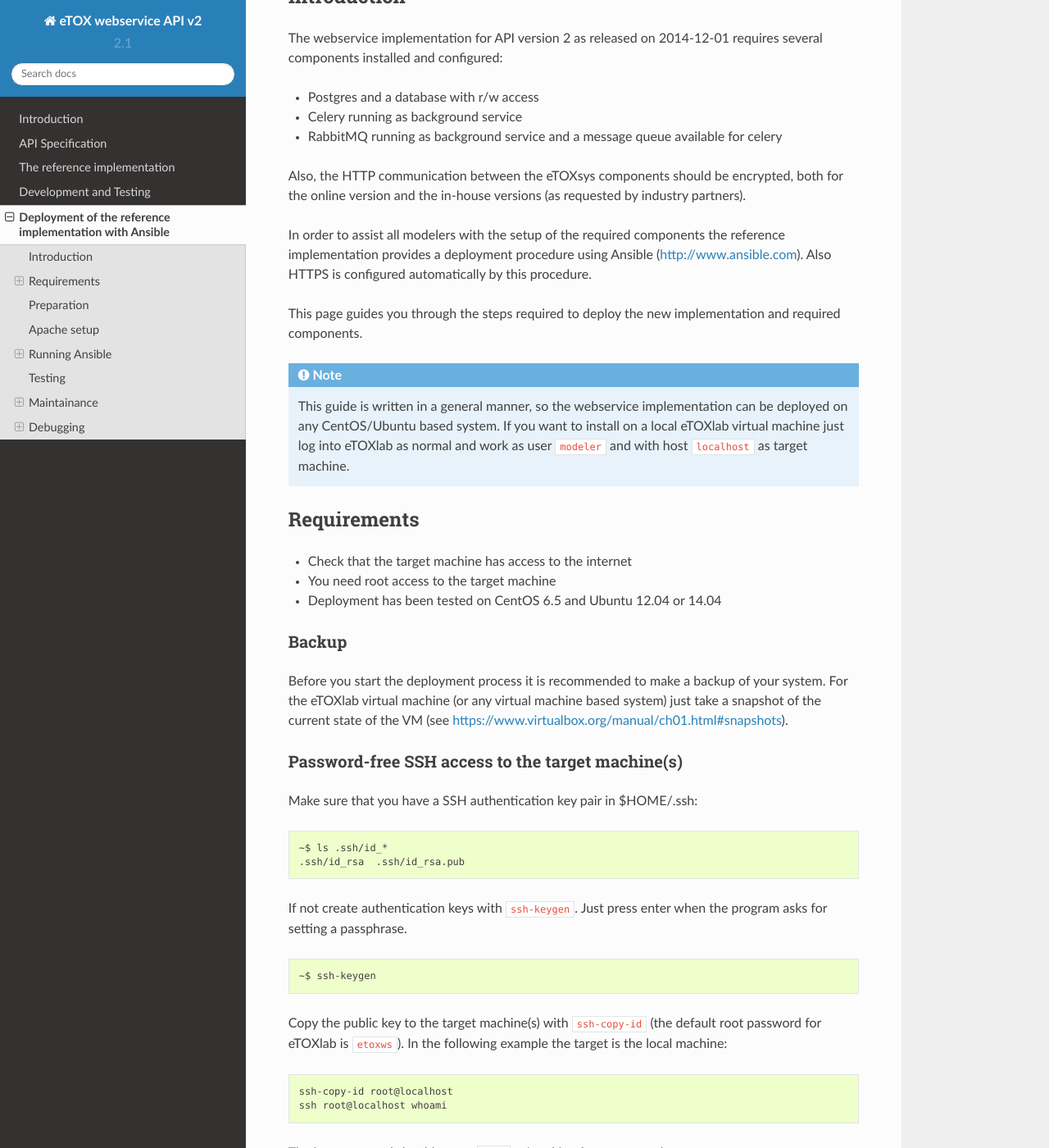
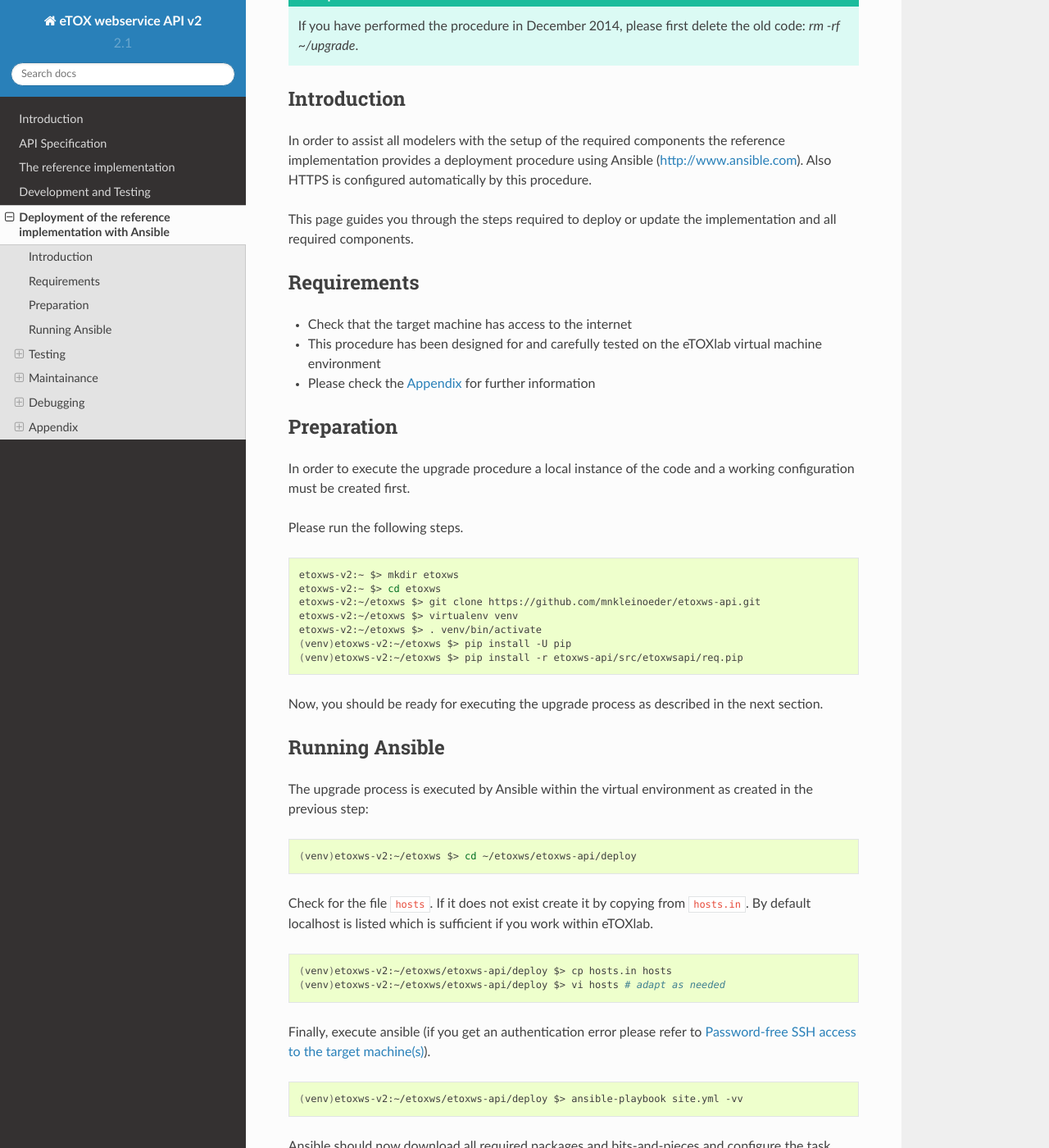
Before and after one commit to mnkleinoeder/etoxws-api, a Sphinx documentation site: the page built from doc/source/deployment.rst, in a window 1280 px wide and 1400 px high, scrolled down 218 px. Shown: the whole window at 82% size. Built offline with Sphinx 7.4.7 and the Read the Docs theme 2.0.0, drawn with Linux system fonts in a browser that asks for light colours; formulas are drawn with MathJax 3; some of the changed text lies outside the part shown.

Commit message:
final revisions of the documentation

```diff
--- a/doc/source/deployment.rst
+++ b/doc/source/deployment.rst
@@ -5,96 +5,47 @@
    :language: py
    :class: highlight
 
+.. important::
+   If you have performed the procedure in December 2014, please first delete the old code: `rm -rf ~/upgrade`.
+
 Introduction
 ------------
-
-The webservice implementation for API version 2 as released on 2014-12-01 requires several components installed and configured:
-
-* Postgres and a database with r/w access
-* Celery running as background service
-* \RabbitMQ running as background service and a message queue available for celery
-
-Also, the HTTP communication between the eTOXsys components should be encrypted, both for the online version and the in-house versions
-(as requested by industry partners).
 
 In order to assist all modelers with the setup of the required components the reference implementation provides a
 deployment procedure using Ansible (http://www.ansible.com). Also HTTPS is configured automatically by this procedure.
 
-This page guides you through the steps required to deploy the new implementation and required components.
-
-.. note:: This guide is written in a general manner, so the webservice implementation can be deployed on any
-   CentOS/Ubuntu based system. If you want to install on a local eTOXlab virtual machine just log into eTOXlab
-   as normal and work as user ``modeler`` and with host ``localhost`` as target machine.
+This page guides you through the steps required to deploy or update the implementation and all required components.
 
 Requirements
 ------------
 
 * Check that the target machine has access to the internet
-* You need root access to the target machine
-* Deployment has been tested on \CentOS 6.5 and Ubuntu 12.04 or 14.04
+* This procedure has been designed for and carefully tested on the eTOXlab virtual machine environment
 
-Backup
-~~~~~~
-
-Before you start the deployment process it is recommended to make a backup of your system. For the eTOXlab virtual machine (or any virtual
-machine based system) just take a snapshot of the current state of the VM (see https://www.virtualbox.org/manual/ch01.html#snapshots).
-
-.. _ssh-setup:
-
-Password-free SSH access to the target machine(s)
-~~~~~~~~~~~~~~~~~~~~~~~~~~~~~~~~~~~~~~~~~~~~~~~~~
-
-Make sure that you have a SSH authentication key pair in $HOME/.ssh:
-
-.. code-block:: bash
-
-   ~$ ls .ssh/id_*
-   .ssh/id_rsa  .ssh/id_rsa.pub
-
-If not create authentication keys with ``ssh-keygen``. Just press enter when the program asks for setting a passphrase.
-
-.. code-block:: bash
-
-   ~$ ssh-keygen
-
-Copy the public key to the target machine(s) with ``ssh-copy-id`` (the default root password for eTOXlab is ``etoxws``). In the following
-example the target is the local machine:
-
-.. code-block:: bash
-
-   ssh-copy-id root@localhost
-   ssh root@localhost whoami
-
-The last command should return ``root`` w/o asking for a password.
+* Please check the :ref:`deploy-appendix` for further information
 
 Preparation
 -----------
 
-For the preparation steps required to execute the deployment process please refer to this section: :ref:`prepare-env`.
+In order to execute the upgrade procedure a local instance of the code and a working configuration must be created first.
 
-.. note:: If you have already a development environment you can just (re-)use the virtual env and the API code.
-   Otherwise follow the steps described in :ref:`prepare-env` first and return to these instructions afterwards.
+Please run the following steps.
 
-Apache setup
-------------
+.. include:: inc_create_venv.rst
 
-Per default apache is installed and a virtual host configuration is created. This virtual host will support SSL encryption.
-
-If you deploy to a machine that has already a working virtual host configuration (including SSL support) you can comment out the ``{ role: apache }``
-in the ``etoxlabvm.yml`` file. In that case you have to define the two variables
-
-* ``VHOST_CONF_DIR``: location of the virtual host configuration directory.
-* ``APACHE_WEBAPP_DIR``: location where the webapp code will be located (eg.: ``/srv/www/webapps``)
+Now, you should be ready for executing the upgrade process as described in the next section.
 
 Running Ansible
 ---------------
 
-You should be ready to run ansible:
+The upgrade process is executed by Ansible within the virtual environment as created in the previous step:
+
+.. include:: inc_prepare_venv.rst
+
+Finally, execute ansible (if you get an authentication error please refer to :ref:`ssh-setup`).
 
 .. code-block:: bash
 
-   etoxws-v2:~ $> cd etoxws
-   etoxws-v2:~/etoxws $> . venv/bin/activate
    (venv)etoxws-v2:~/etoxws/etoxws-api/deploy $> ansible-playbook site.yml -vv
 
 Ansible should now download all required packages and bits-and-pieces and configure the task management tool-chain
@@ -110,54 +61,27 @@
 .. note:: Ansible is designed to establish a certain configuration state as expressed in simple yaml files. Therefore, Ansible
    can be run several times safely. If the state is already reached no further changes will be performed.
 
-Ansible variables
-~~~~~~~~~~~~~~~~~
-The deployment can be adjusted by several variables as defined in ``deploy/roles/etoxws-server/defaults/main.yml``. Variables are redefined in
-the ``vars`` section of the ``etoxlabvm.yml`` file.
-
-.. note:: The defaults should perfectly work for eTOXlab. No need to change those variables.
-
-The main variables are as follows:
-
-ETOXWS_NAME
-   Name of the instance. Used as default for all kind of configuration, such as DB name, username, password as well
-   as baseurl (i.e., \https://<hostname>/{{ETOXWS_NAME}} and virtual env (i.e., ``/opt/virtualenv/{{ETOXWS_NAME}}``).
-
-   default:
-
-::
-
-   ETOXWS_NAME: etoxwsapi
-
-
-ETOXWS_IMPL_V2:
-   yaml dict with path, package name and class name of the webservice implementation class (v2)
-
-   default (defined in ``etoxlabvm.yml``):
-
-::
-
-   ETOXWS_IMPL_V2:
-      PYPATH: "/home/modeler/soft/eTOXlab/ws/"
-      PYPCK: "views2"
-      PYCLASS: "WS2"
-
-ETOXWS_NPROC
-   number of processor cores used simultanously for calculations. Jobs are queued if all nodes are occupied and new jobs are submitted.
-
-   default:
-
-::
-
-   ETOXWS_NPROC: 0
-
-which means: detect the number of cores and use this number.
-
 Testing
 -------
 
-Please refer to the section:
-:doc:`testing`.
+Run-time environment
+~~~~~~~~~~~~~~~~~~~~
+
+A few environment variables have to be set in order to start testing. Create a helper script as follows which will set these variables:
+
+.. include:: inc_makeenv.rst
+
+The test client
+~~~~~~~~~~~~~~~
+
+.. include:: inc_testclient.rst
+
+For instance, the next sample command will run a very basic test with your local models:
+
+.. code-block:: bash
+
+   (venv)etoxws-v2:~/etoxws/etoxws-api $> python src/client/cli.py -b http://localhost/etoxwsapi/v2 test
+
 
 Maintainance
 ------------
@@ -266,3 +190,94 @@
 .. code-block:: bash
 
    tailf /var/log/httpd/etoxws-v2-ssl.com_error.log
+
+
+.. _deploy-appendix:
+
+Appendix
+--------
+
+Technical information
+~~~~~~~~~~~~~~~~~~~~~
+
+The reference implementation for API version 2 requires several components installed and configured:
+
+* Postgres and a database with r/w access
+* Celery running as background service
+* \RabbitMQ running as background service and a message queue available for celery
+
+Also, the HTTP communication between the eTOXsys components should be encrypted, both for the online version and the in-house versions
+(as requested by industry partners).
+
+All these components will be installed and configured by the Ansible procedure as described above.
+
+Backup
+~~~~~~
+
+Before you start the deployment process it is recommended to make a backup of your system. For the eTOXlab virtual machine (or any virtual
+machine based system) just take a snapshot of the current state of the VM (see https://www.virtualbox.org/manual/ch01.html#snapshots).
+
+.. _ssh-setup:
+
+Password-free SSH access to the target machine(s)
+~~~~~~~~~~~~~~~~~~~~~~~~~~~~~~~~~~~~~~~~~~~~~~~~~
+
+.. include:: inc_prepare_ssh.rst
+
+Apache setup
+~~~~~~~~~~~~
+
+.. note::
+   Ignore this section if you work with an eTOXlab VM!
+
+Per default the ansible procedure ensure that Apache is installed and a virtual host configuration is created.
+This virtual host will support SSL encryption.
+
+If you deploy to a machine that has already a working virtual host configuration (including SSL support) you can comment out the ``{ role: apache }``
+in the ``etoxlabvm.yml`` file. In that case you have to define the two variables
+
+* ``VHOST_CONF_DIR``: location of the virtual host configuration directory.
+* ``APACHE_WEBAPP_DIR``: location where the webapp code will be located (eg.: ``/srv/www/webapps``)
+
+Ansible variables
+~~~~~~~~~~~~~~~~~
+The deployment can be adjusted by several variables as defined in ``deploy/roles/etoxws-server/defaults/main.yml``. Variables are redefined in
+the ``vars`` section of the ``etoxlabvm.yml`` file.
+
+.. note:: The defaults should perfectly work for eTOXlab. No need to change those variables.
+
+The main variables are as follows:
+
+ETOXWS_NAME
+   Name of the instance. Used as default for all kind of configuration, such as DB name, username, password as well
+   as baseurl (i.e., \https://<hostname>/{{ETOXWS_NAME}} and virtual env (i.e., ``/opt/virtualenv/{{ETOXWS_NAME}}``).
+
+   default:
+
+::
+
+   ETOXWS_NAME: etoxwsapi
+
+
+ETOXWS_IMPL_V2:
+   yaml dict with path, package name and class name of the webservice implementation class (v2)
+
+   default (defined in ``etoxlabvm.yml``):
+
+::
+
+   ETOXWS_IMPL_V2:
+      PYPATH: "/home/modeler/soft/eTOXlab/ws/"
+      PYPCK: "views2"
+      PYCLASS: "WS2"
+
+ETOXWS_NPROC
+   number of processor cores used simultanously for calculations. Jobs are queued if all nodes are occupied and new jobs are submitted.
+
+   default:
+
+::
+
+   ETOXWS_NPROC: 0
+
+which means: detect the number of cores and use this number.
--- /dev/null
+++ b/doc/source/inc_create_venv.rst
@@ -0,0 +1,9 @@
+.. code-block:: bash
+
+   etoxws-v2:~ $> mkdir etoxws
+   etoxws-v2:~ $> cd etoxws
+   etoxws-v2:~/etoxws $> git clone https://github.com/mnkleinoeder/etoxws-api.git
+   etoxws-v2:~/etoxws $> virtualenv venv
+   etoxws-v2:~/etoxws $> . venv/bin/activate
+   (venv)etoxws-v2:~/etoxws $> pip install -U pip
+   (venv)etoxws-v2:~/etoxws $> pip install -r etoxws-api/src/etoxwsapi/req.pip
--- /dev/null
+++ b/doc/source/inc_makeenv.rst
@@ -0,0 +1,8 @@
+.. code-block:: bash
+
+   (venv)etoxws-v2:~/etoxws $> cd ~/etoxws/etoxws-api/deploy
+   (venv)etoxws-v2:~/etoxws/etoxws-api $> cp make_env.sh.in make_env.sh
+
+The template file ``make_env.sh.in`` contains the local settings that will work with eTOXlab.
+So a copy should just create a suitable ``make_env.sh``. If you work outside of eTOXlab please change
+paths in the copied file as needed.
--- /dev/null
+++ b/doc/source/inc_prepare_ssh.rst
@@ -0,0 +1,22 @@
+Make sure that you have a SSH authentication key pair in $HOME/.ssh:
+
+.. code-block:: bash
+
+   ~$ ls .ssh/id_*
+   .ssh/id_rsa  .ssh/id_rsa.pub
+
+If not create authentication keys with ``ssh-keygen``. Just press enter when the program asks for setting a passphrase.
+
+.. code-block:: bash
+
+   ~$ ssh-keygen
+
+Copy the public key to the target machine(s) with ``ssh-copy-id`` (the default root password for eTOXlab is ``etoxws``). In the following
+example the target is the local machine:
+
+.. code-block:: bash
+
+   ssh-copy-id root@localhost
+   ssh root@localhost whoami
+
+The last command should return ``root`` w/o asking for a password.
--- /dev/null
+++ b/doc/source/inc_prepare_venv.rst
@@ -0,0 +1,11 @@
+.. code-block:: bash
+
+   (venv)etoxws-v2:~/etoxws $> cd ~/etoxws/etoxws-api/deploy
+
+Check for the file ``hosts``. If it does not exist create it by copying from ``hosts.in``. By default localhost is listed which
+is sufficient if you work within eTOXlab.
+
+.. code-block:: bash
+
+   (venv)etoxws-v2:~/etoxws/etoxws-api/deploy $> cp hosts.in hosts
+   (venv)etoxws-v2:~/etoxws/etoxws-api/deploy $> vi hosts # adapt as needed
--- /dev/null
+++ b/doc/source/inc_testclient.rst
@@ -0,0 +1,36 @@
+The reference implementation provides a client program for testing the webservice, both in development mode and production.
+
+Please start a new terminal window and activate the environment created before.
+
+.. code-block:: bash
+
+   etoxws-v2:~/etoxws/etoxws-api $> . make_env.sh
+
+Now, you are ready to run the command line client:
+
+.. code-block:: bash
+
+   (venv)etoxws-v2:~/etoxws/etoxws-api $> python src/client/cli.py --help
+   usage: cli.py [-h] [-b BASEURL] [-l LOGLEV] {test,info,calc,cleanup} ...
+
+   Command line interface to access the eTOX webservices (based on API v2)
+
+   positional arguments:
+     {test,info,calc,cleanup}
+                           available subcommands
+       test                test help
+       calc                calculation help
+       info                prints info and dir from webservice implementation
+                           running at base url
+       cleanup             cancels and deletes jobs
+
+   optional arguments:
+     -h, --help            show this help message and exit
+     -b BASEURL, --base-url BASEURL
+                           base url of webservice to be tested [default:
+                           http://localhost:8000/etoxwsapi/v2]
+     -l LOGLEV, --log-level LOGLEV
+                           set verbosity level [default: WARN] (see python
+                           logging module)
+
+The client program supports subcommands for specific tasks. Please refer to the command line help.
```
Also changed, not shown: doc/source/testing.rst (+4 -69 lines).
